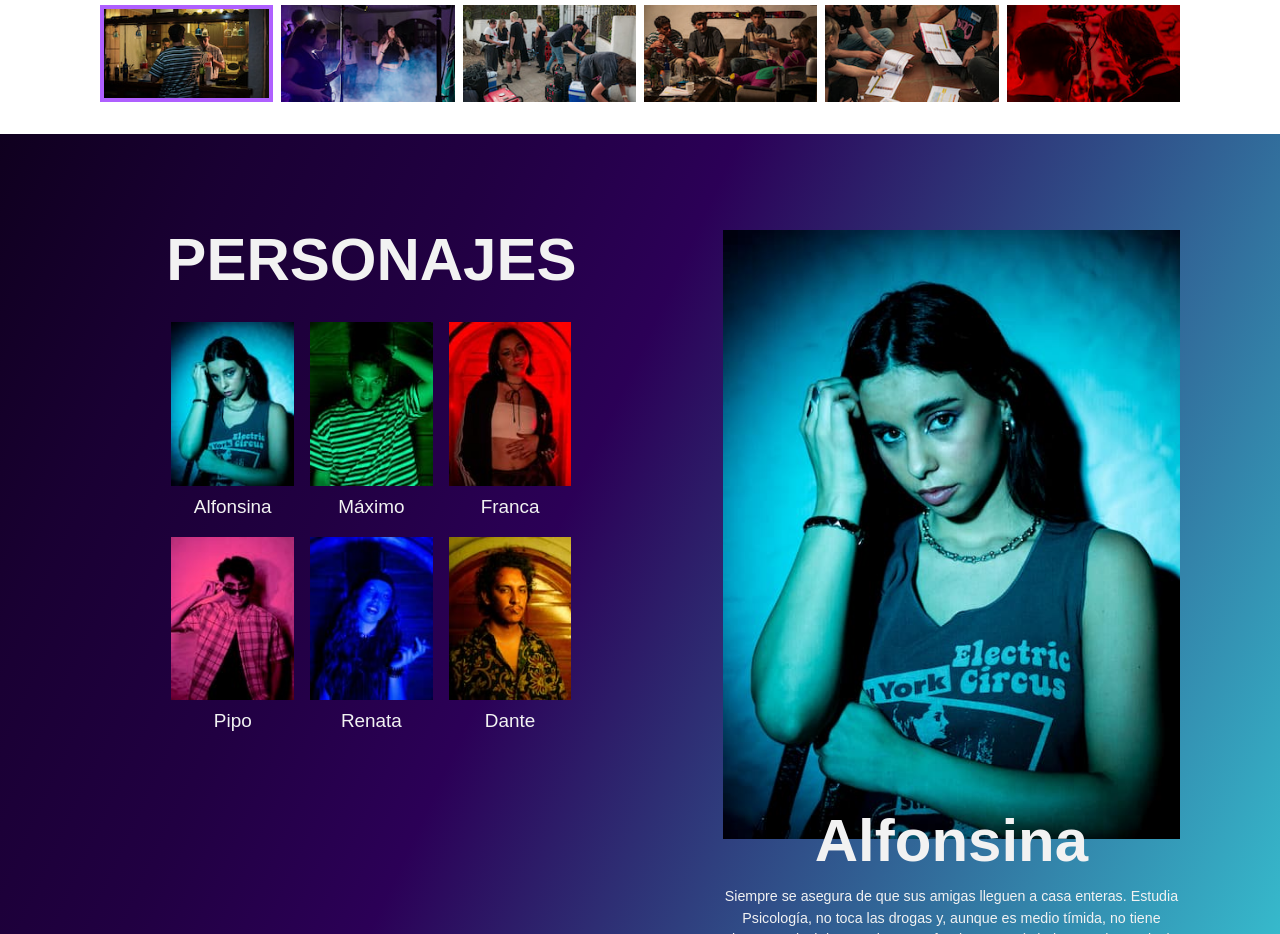
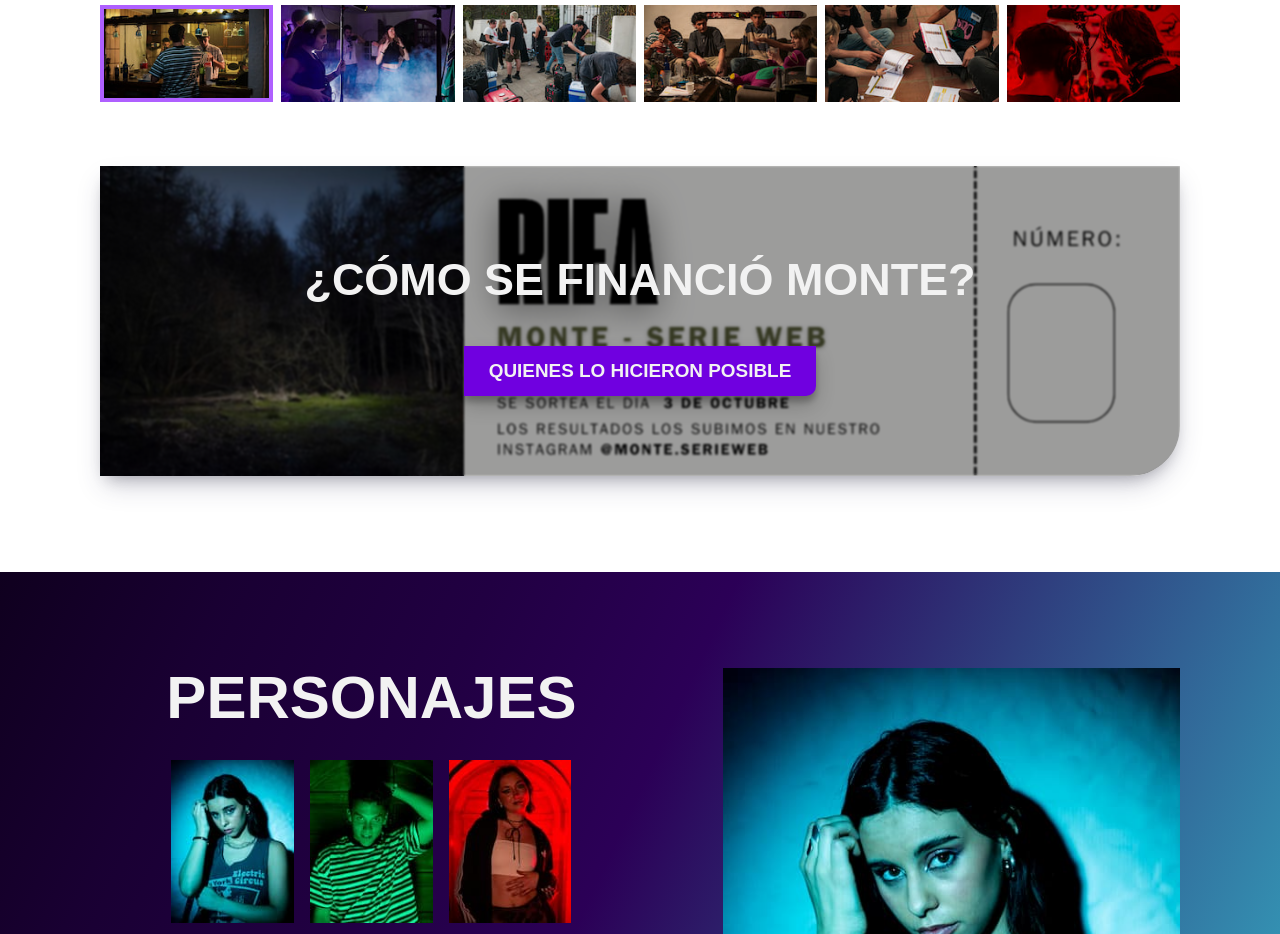
Before and after one commit to SimonettiT/monte-website, a Vue app: page / in a window 1280 px wide. Shown: the part 2520-3454 px from the top of the page. Built offline with nearby package versions, Linux system fonts and the light colour scheme; a web font is replaced by a local one.

Commit message:
Added financing component

```diff
--- /dev/null
+++ b/src/components/FinancingCalltoAction.vue
@@ -0,0 +1,41 @@
+<script setup>
+import PatreonsBackground from '@/assets/images/monte-rifa.png';
+
+</script>
+
+<template>
+    <section class="financing-callto">
+        <div class="financing-callto__container container" :style="{ backgroundImage: 'url(' + PatreonsBackground + ')' }">
+            <div class="financing-callto__wrapper">
+                <h3>¿CÓMO SE FINANCIÓ MONTE?</h3>
+                <router-link to="/sponsors"class="btn">QUIENES LO HICIERON POSIBLE</router-link>
+            </div>
+        </div>
+    </section>
+</template>
+
+
+<style lang="sass" scoped>
+@use "@/style/colors"
+@use "@/style/fonts"
+@use "@/style/mixins"
+@use "@/style/variables"
+section.financing-callto
+    padding-block: variables.$section-gap calc(variables.$section-gap * 3)
+    background-color: colors.$white
+    .financing-callto__container
+        box-shadow: rgba(50, 50, 93, 0.25) 0px 13px 27px -5px, rgba(0, 0, 0, 0.3) 0px 8px 16px -8px
+        background-size: cover
+        background-position: center
+        border-radius: 0 0 50px 0
+        .financing-callto__wrapper
+            @include mixins.flex(column, center, center, nowrap)
+            width: 100%
+            height: 100%
+            backdrop-filter: brightness(70%) blur(1px)
+            padding-block: 5rem
+            border-radius: 0 0 50px 0
+        h3
+            font-size: fonts.$font-xl
+            margin-bottom: 2rem
+</style>
--- a/src/views/Home.vue
+++ b/src/views/Home.vue
@@ -8,6 +8,7 @@ import MontePreviews from '@/components/MontePreviews.vue';
 import BackstageCalltoAction from "@/components/BackstageCalltoAction.vue";
 import SpotifyPlaylist from "@/components/SpotifyPlaylist.vue";
 import Footer from "@/components/Footer.vue";
+import FinancingCalltoAction from "@/components/FinancingCalltoAction.vue";
 
 </script>
 
@@ -21,6 +22,7 @@ import Footer from "@/components/Footer.vue";
 			<ChaptersAccess />
 			<Synopsis background="#100020" textcolor="#f2f2f2"/>
 			<MontePreviews title="FOTOGRAMAS DE LA SERIE WEB"/>
+			<FinancingCalltoAction />
 			<CharacterDetails />
 			<BackstageCalltoAction />
 			<SpotifyPlaylist />
```
